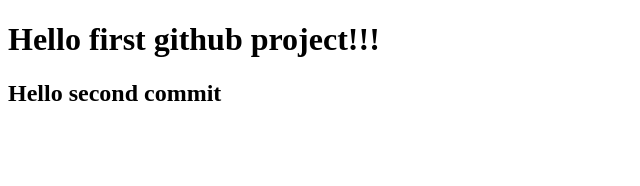
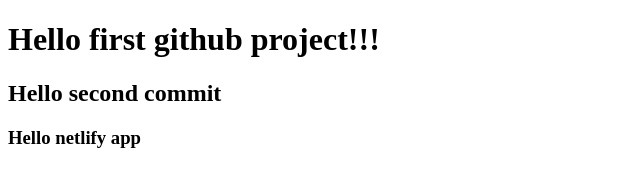
Before and after one commit to faridbek17/project-new, a plain HTML site: page index.html in a window 1280 px wide. Shown: the whole page, without its empty margins (0-640 px from the left). Drawn offline with Linux system fonts and the light colour scheme.

Commit message:
add netlify

```diff
--- a/index.html
+++ b/index.html
@@ -10,6 +10,7 @@
     <div class="wrapper">
         <h1>Hello first github project!!!</h1>
         <h2>Hello second commit</h2>
+        <h3>Hello netlify app</h3>
     </div>
 </body>
 </html>
```
